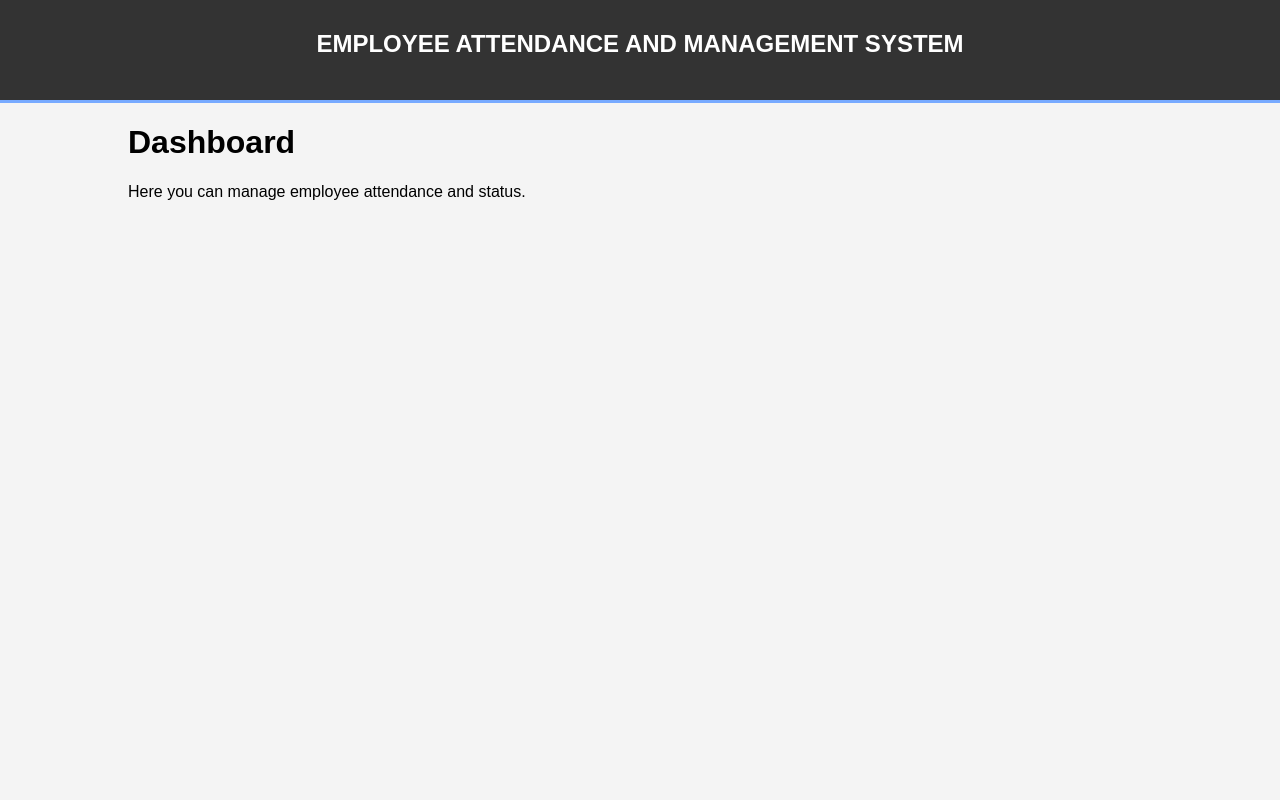
After one commit to Asphyxia19/Employee-Attendance-and-Status-Management-System, a PHP site: page /views/dashboard.php in a window 1280 px wide. The commit adds this page. Run offline with PHP 8.4, Linux system fonts and the light colour scheme.

Commit message:
Basic Front End Development :>

```diff
--- /dev/null
+++ b/css/styles.css
@@ -0,0 +1,26 @@
+body {
+    font-family: Arial, sans-serif;
+    background-color: #f4f4f4;
+    margin: 0;
+    padding: 0;
+}
+
+.container {
+    width: 80%;
+    margin: auto;
+    overflow: hidden;
+}
+
+header {
+    background: #333;
+    color: #fff;
+    padding-top: 30px;
+    min-height: 70px;
+    border-bottom: #77aaff 3px solid;
+}
+
+header h2 {
+    text-align: center;
+    text-transform: uppercase;
+    margin: 0;
+}
--- /dev/null
+++ b/includes/header.php
@@ -0,0 +1,3 @@
+<?php
+echo "<header><h2>Employee Attendance and Management System</h2></header>";
+?>
--- /dev/null
+++ b/js/scripts.js
@@ -0,0 +1,3 @@
+document.addEventListener('DOMContentLoaded', function() {
+    console.log('JavaScript Loaded');
+});
--- /dev/null
+++ b/views/dashboard.php
@@ -0,0 +1,20 @@
+<?php
+include '../includes/header.php';
+?>
+
+<!DOCTYPE html>
+<html lang="en">
+<head>
+    <meta charset="UTF-8">
+    <meta name="viewport" content="width=device-width, initial-scale=1.0">
+    <title>Dashboard</title>
+    <link rel="stylesheet" href="../css/styles.css">
+</head>
+<body>
+    <div class="container">
+        <h1>Dashboard</h1>
+        <p>Here you can manage employee attendance and status.</p>
+    </div>
+    <script src="../js/scripts.js"></script>
+</body>
+</html>
```
Also changed, not shown: index.php (+19 -3 lines).
